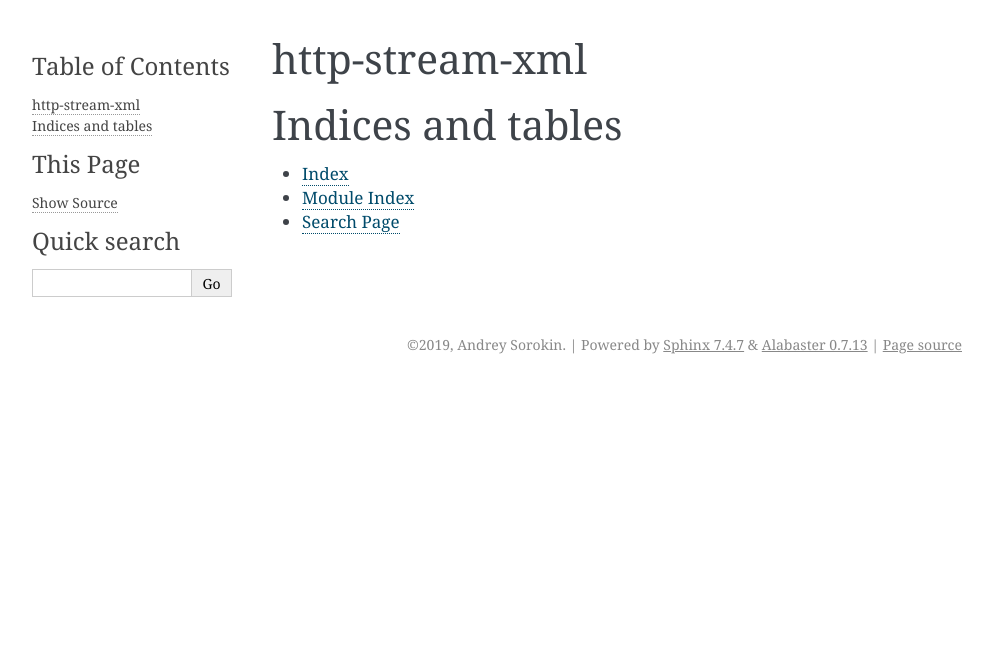
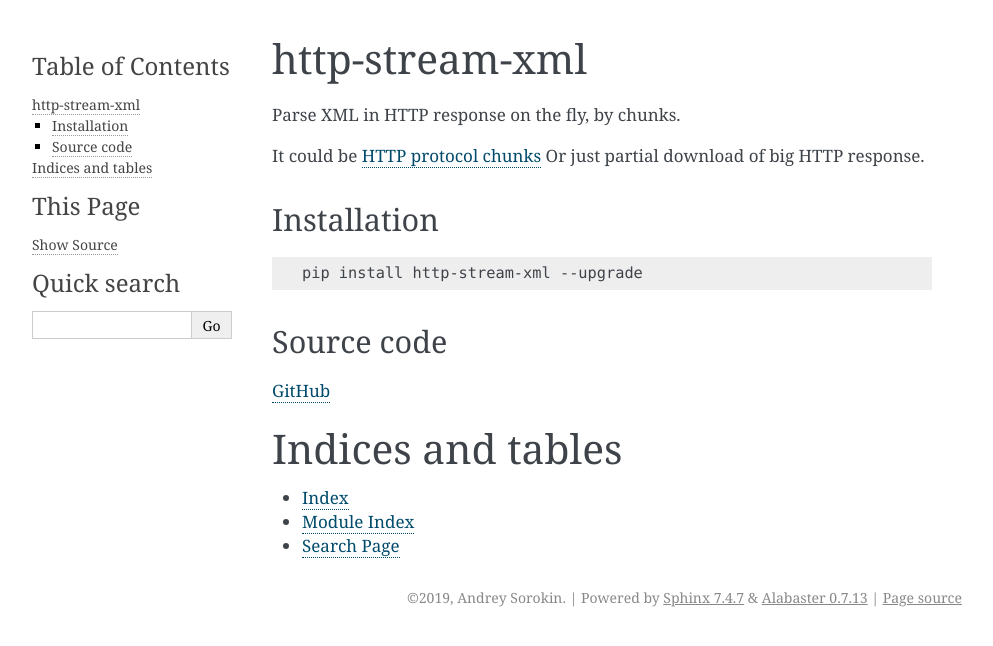
Before and after one commit to andgineer/http-stream-xml, a Sphinx documentation site: the page built from docs/index.rst, in a window 1280 px wide. Shown: the top 646 px of the page, without its empty margins (148-1141 px from the left). Built offline with Sphinx 7.4.7, drawn with Linux system fonts in a browser that asks for light colours.

Commit message:
source code link

```diff
--- a/docs/index.rst
+++ b/docs/index.rst
@@ -1,5 +1,22 @@
 http-stream-xml
 ===============
+
+Parse XML in HTTP response on the fly, by chunks.
+
+It could be `HTTP protocol chunks <https://en.wikipedia.org/wiki/Chunked_transfer_encoding>`_
+Or just partial download of big HTTP response.
+
+Installation
+------------
+
+.. code-block:: bash
+
+    pip install http-stream-xml --upgrade
+
+Source code
+-------------
+
+`GitHub <https://github.com/andgineer/http-stream-xml>`_
 
 .. toctree::
    :maxdepth: 2
```
